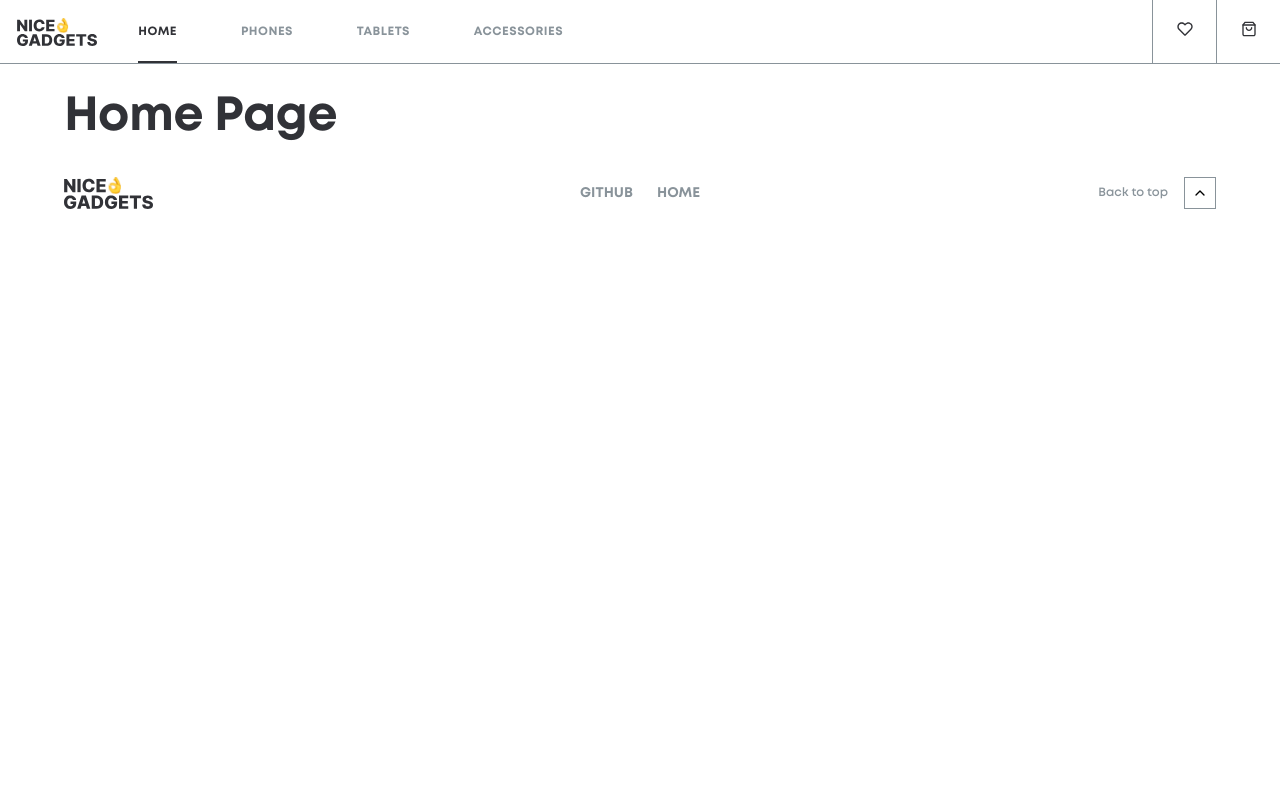
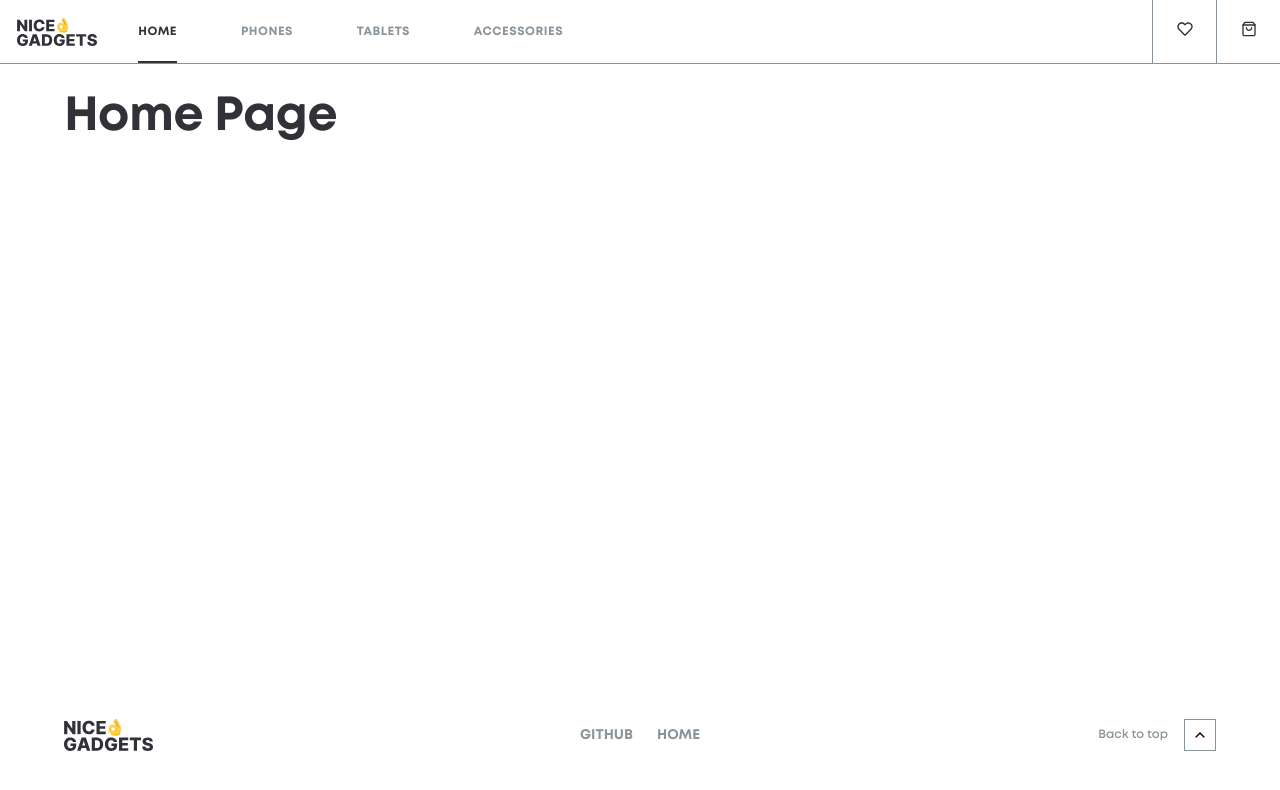
Before and after one commit to fe-nov23-Skynet/product_catalog, a React (Create React App) app: page / in a window 1280 px wide. Shown: the top 790 px of the page. Built offline with nearby package versions, Linux system fonts and the light colour scheme.

Commit message:
Fixed bugs

```diff
--- a/src/App.tsx
+++ b/src/App.tsx
@@ -8,12 +8,12 @@ export function App() {
     <div className="App">
       <Header />
 
-      <div className="section">
+      <main className="section">
         <div className="container">
           <Breadcrumbs />
           <Outlet />
         </div>
-      </div>
+      </main>
 
       <Footer />
     </div>
--- a/src/components/Header/header.scss
+++ b/src/components/Header/header.scss
@@ -75,7 +75,7 @@
 
 .header_box__container {
   width: 48px;
-    height: 48px;
+  height: 48px;
   display: flex;
   align-items: center;
   justify-content: center;
@@ -95,6 +95,6 @@
   padding: 13px 15px;
 
     @include on-desktop {
-      padding: 21px 24px;
+      padding: 21px 23px;
     }
 }
--- a/src/index.scss
+++ b/src/index.scss
@@ -71,3 +71,7 @@ h4 {
 a {
   text-decoration: none;
 }
+
+main {
+  min-height: calc(100vh - 177px);
+}
```
